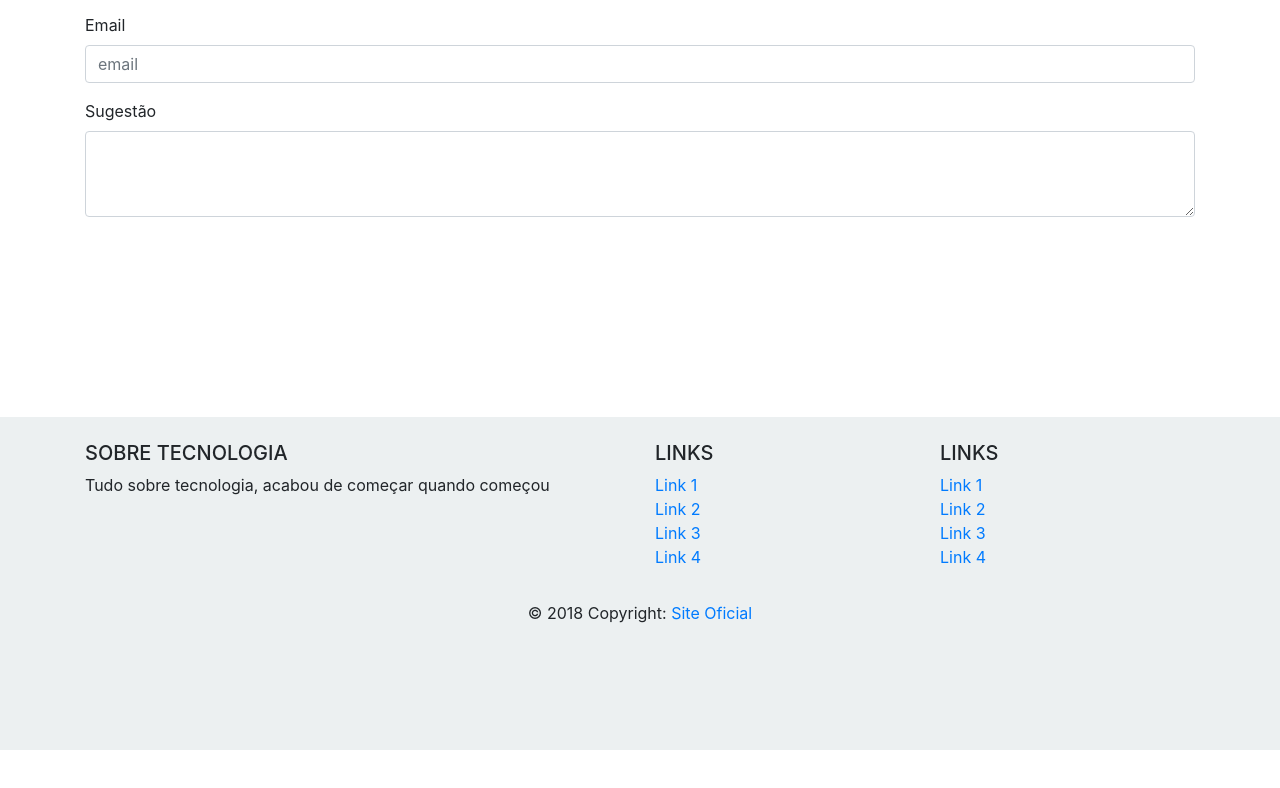
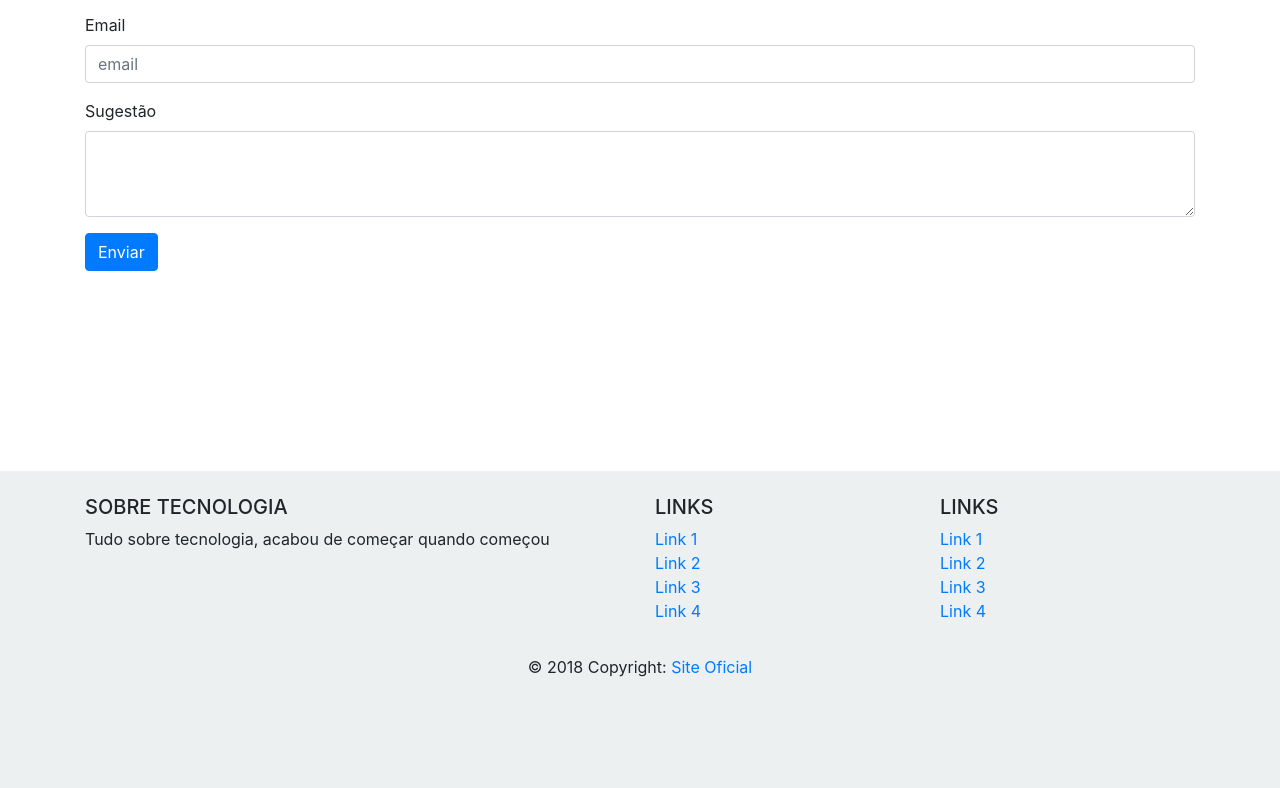
Before and after one commit to Elicarlos/atividadeHtml, a plain HTML site: page index.html in a window 1280 px wide. Shown: the part 1521-2309 px from the top of the page. Before the commit the page ends 2271 px from the top, so only its background shows below. Drawn offline with nearby package versions, Linux system fonts and the light colour scheme.

Commit message:
ajuste de pagina

```diff
--- a/index.html
+++ b/index.html
@@ -69,6 +69,9 @@
   <div class="form-group">
     <label for="exampleFormControlTextarea1">Sugestão</label>
     <textarea class="form-control" id="exampleFormControlTextarea1" rows="3"></textarea>
+  </div>
+  <div class="form-group">
+    <button type="button" class="btn btn-primary">Enviar</button>
   </div>
 </form>
 
```
